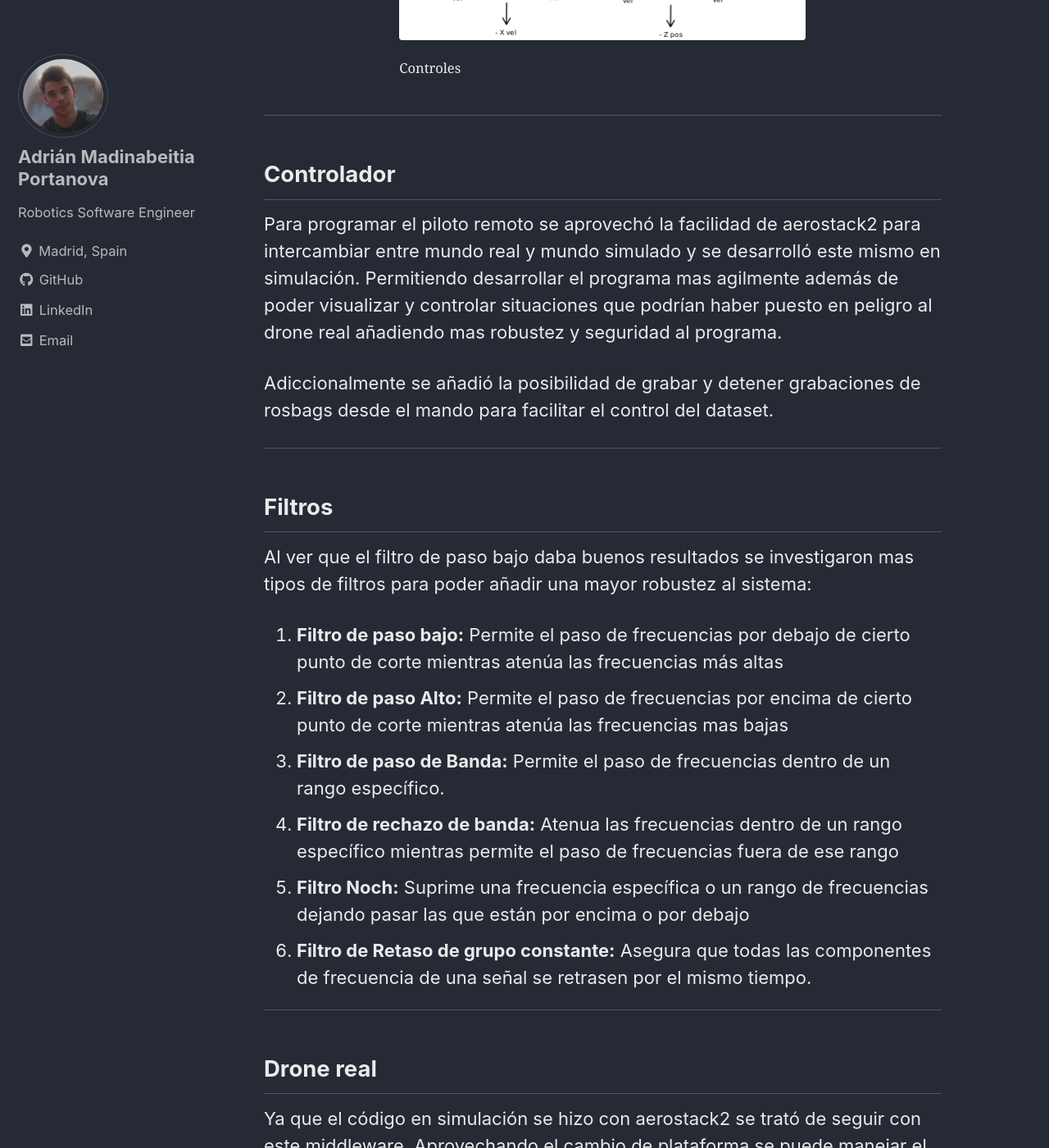
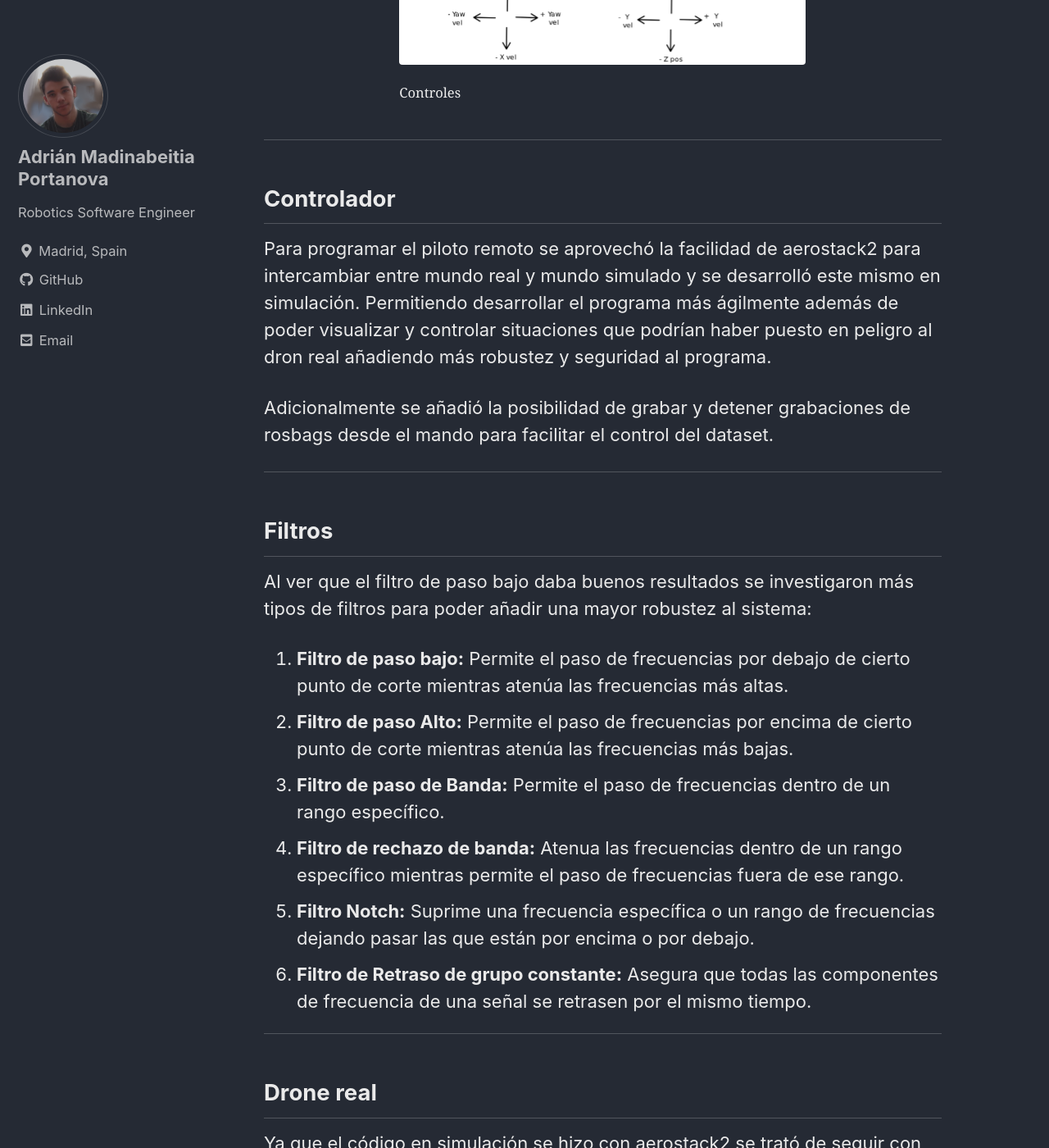
Before and after one commit to RoboticsLabURJC/2023-tfg-adrian-madinabeitia, a Jekyll site: the page built from docs/_posts/2024-04-15-Semana-20.md, in a window 1280 px wide and 1400 px high, scrolled down 1307 px. Shown: the whole window at 82% size. Built offline with Jekyll 4.4.1, drawn with Linux system fonts in a browser that asks for light colours; cached includes are drawn as plain includes; some of the changed text lies outside the part shown.

Commit message:
Wiki corrections

````diff
--- a/docs/_posts/2024-04-15-Semana-20.md
+++ b/docs/_posts/2024-04-15-Semana-20.md
@@ -11,19 +11,20 @@
 
 ---
 
-Durante esta semana se desarrolló un piloto remoto para poder controlar adecuadamente el drone.
+Durante esta semana se desarrolló un piloto remoto para poder controlar adecuadamente el dron.
 
-## Preparación de drivers para mando de ps4
+## Preparación de drivers para mando de PS4
 
 1. Se instaló el driver para el mando:
 
 ```bash
 sudo apt install ds4drv
+
 ```
 
-2. Se conectó el mando al ordenador siguiente la siguiente [página](https://ros-developer.com/2017/12/14/ps4-controller-bluetooth-ubuntu/).
+2. Se conectó el mando al ordenador siguiendo la siguiente [página](https://ros-developer.com/2017/12/14/ps4-controller-bluetooth-ubuntu/).
 
-3. Clonamos el siguiente [repositorio](https://github.com/naoki-mizuno/ds4_driver)
+3. Clonamos el siguiente [repositorio](https://github.com/naoki-mizuno/ds4_driver).
 
 4. Desarrollo del controlador para la teleoperación.
 
@@ -40,28 +41,28 @@
 
 ## Controlador
 
-Para programar el piloto remoto se aprovechó la facilidad de aerostack2 para intercambiar entre mundo real y mundo simulado y se desarrolló este mismo en simulación. Permitiendo desarrollar el programa mas agilmente además de poder visualizar y controlar situaciones que podrían haber puesto en peligro al drone real añadiendo mas robustez y seguridad al programa.
+Para programar el piloto remoto se aprovechó la facilidad de aerostack2 para intercambiar entre mundo real y mundo simulado y se desarrolló este mismo en simulación. Permitiendo desarrollar el programa más ágilmente además de poder visualizar y controlar situaciones que podrían haber puesto en peligro al dron real añadiendo más robustez y seguridad al programa.
 
-Adiccionalmente se añadió la posibilidad de grabar y detener grabaciones de rosbags desde el mando para facilitar el control del dataset.
+Adicionalmente se añadió la posibilidad de grabar y detener grabaciones de rosbags desde el mando para facilitar el control del dataset.
 
 ---
 
 ## Filtros
 
-Al ver que el filtro de paso bajo daba buenos resultados se investigaron mas tipos de filtros para poder añadir una mayor robustez al sistema:
+Al ver que el filtro de paso bajo daba buenos resultados se investigaron más tipos de filtros para poder añadir una mayor robustez al sistema:
 
-1. **Filtro de paso bajo:** Permite el paso de frecuencias por debajo de cierto punto de corte mientras atenúa las frecuencias más altas
-2. **Filtro de paso Alto:** Permite el paso de frecuencias por encima de cierto punto de corte mientras atenúa las frecuencias mas bajas
+1. **Filtro de paso bajo:** Permite el paso de frecuencias por debajo de cierto punto de corte mientras atenúa las frecuencias más altas.
+2. **Filtro de paso Alto:** Permite el paso de frecuencias por encima de cierto punto de corte mientras atenúa las frecuencias más bajas.
 3. **Filtro de paso de Banda:** Permite el paso de frecuencias dentro de un rango específico.
-4. **Filtro de rechazo de banda:** Atenua las frecuencias dentro de un rango específico mientras permite el paso de frecuencias fuera de ese rango
-5. **Filtro Noch:** Suprime una frecuencia específica o un rango de frecuencias dejando pasar las que están por encima o por debajo
-6. **Filtro de Retaso de grupo constante:** Asegura que todas las componentes de frecuencia de una señal se retrasen por el mismo tiempo.
+4. **Filtro de rechazo de banda:** Atenua las frecuencias dentro de un rango específico mientras permite el paso de frecuencias fuera de ese rango.
+5. **Filtro Notch:** Suprime una frecuencia específica o un rango de frecuencias dejando pasar las que están por encima o por debajo.
+6. **Filtro de Retraso de grupo constante:** Asegura que todas las componentes de frecuencia de una señal se retrasen por el mismo tiempo.
 
 ---
 
 ## Drone real
 
-Ya que el código en simulación se hizo con aerostack2 se trató de seguir con este middleware. Aprovechando el cambio de plataforma se puede manejar el mismo script en distintos drones. Sin embargo al usar la plataforma surgió un fallo el cual queda reflejado en el siguiente [issue](https://github.com/aerostack2/aerostack2/issues/447).
+Ya que el código en simulación se hizo con aerostack2 se trató de seguir con este middleware. Aprovechando el cambio de plataforma se puede manejar el mismo script en distintos drones. Sin embargo, al usar la plataforma surgió un fallo que queda reflejado en el siguiente [issue](https://github.com/aerostack2/aerostack2/issues/447).
 
 ---
 
````
Also changed, not shown: other parts of docs/_posts/2024-04-15-Semana-20.md (+2 -2 lines), docs/_posts/2024-04-05-Semana-19.md (+1 -1 lines).
